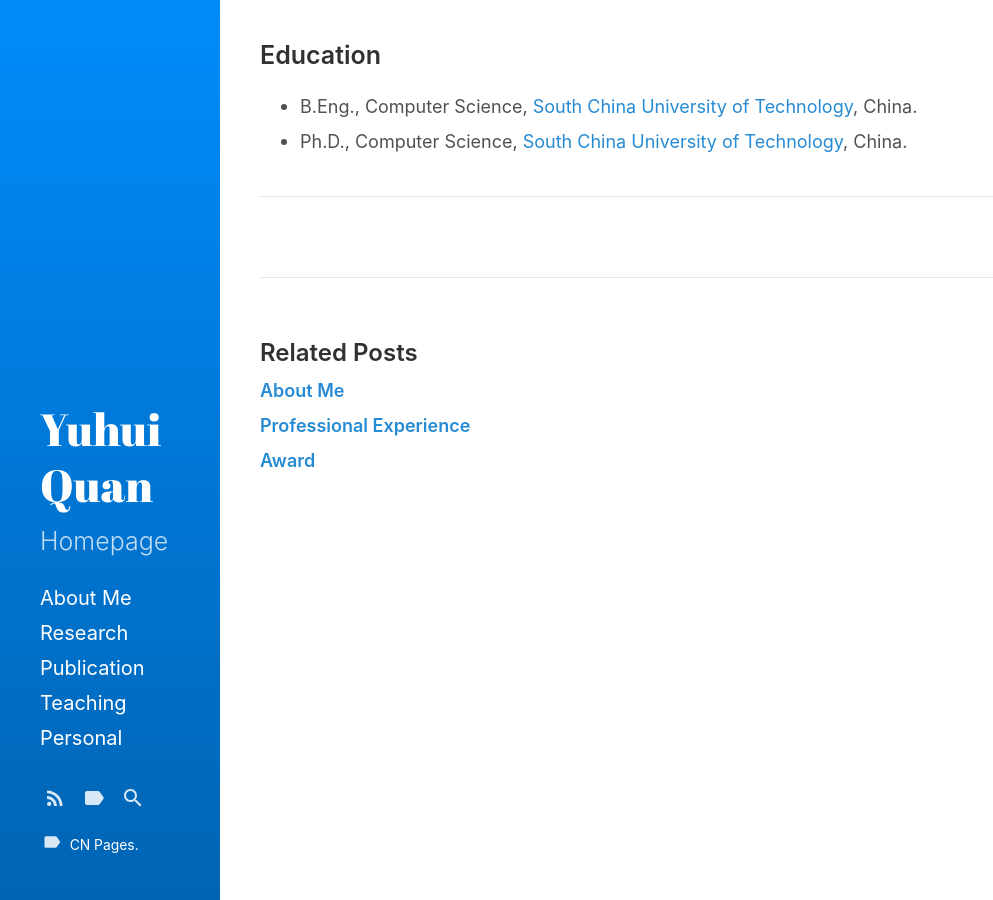
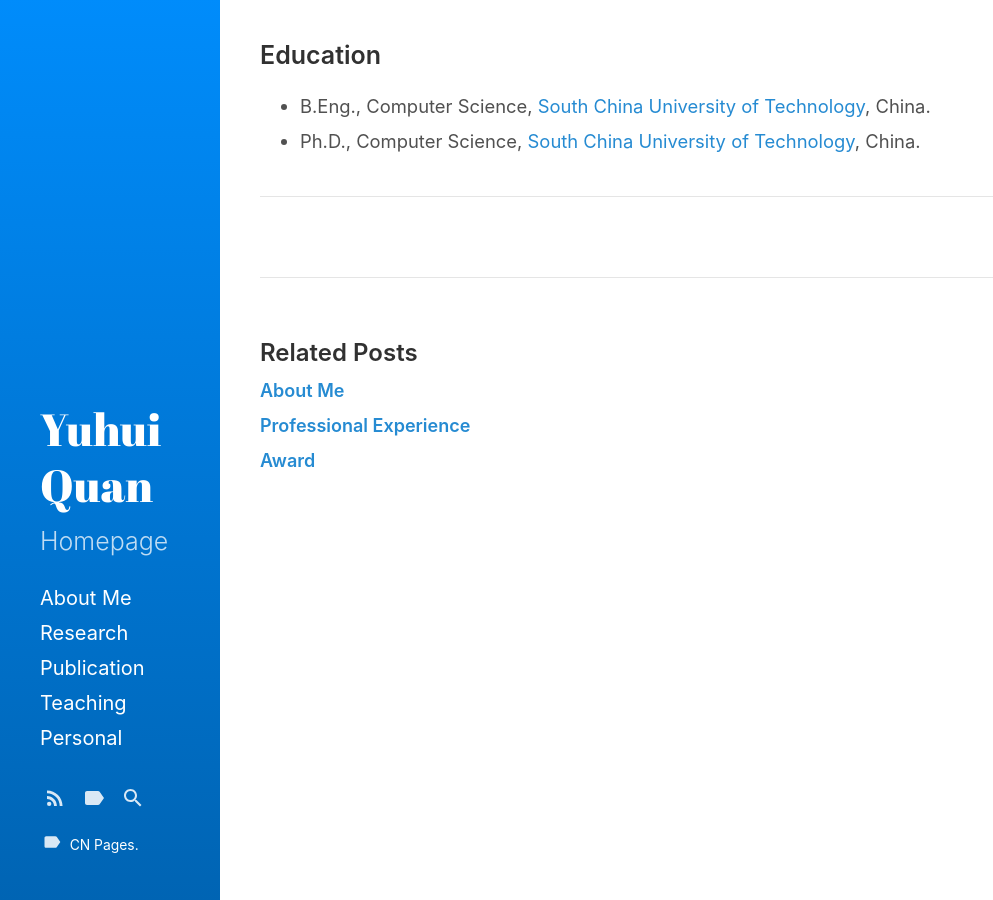
Before and after one commit to Dofboom/Dofboom.github.io, a Jekyll site: the page built from _posts/2020-5-30-education.md, in a window 1280 px wide. Shown: the whole page, without its empty margins (0-993 px from the left). Built offline with Jekyll 4.4.1, drawn with Linux system fonts in a browser that asks for light colours.

Commit message:
Update 2020-5-30-education.md

```diff
--- a/_posts/2020-5-30-education.md
+++ b/_posts/2020-5-30-education.md
@@ -3,6 +3,6 @@ layout: post
 title: Education
 ---
 <ul>
-<li><span style="font-size: 90%;">B.Eng., Computer Science, <a href="https://www.scut.edu.cn" target="_blank">South China University of Technology</a>, China.</span></li>
-<li><span style="font-size: 90%;">Ph.D., Computer Science, <a href="https://www.scut.edu.cn" target="_blank">South China University of Technology</a>, China.</span></li>
+<li><t1><span>B.Eng., Computer Science, <a href="https://www.scut.edu.cn" target="_blank">South China University of Technology</a>, China.</span></t1></li>
+<li><t1><span>Ph.D., Computer Science, <a href="https://www.scut.edu.cn" target="_blank">South China University of Technology</a>, China.</span></t1></li>
 </ul>
```
